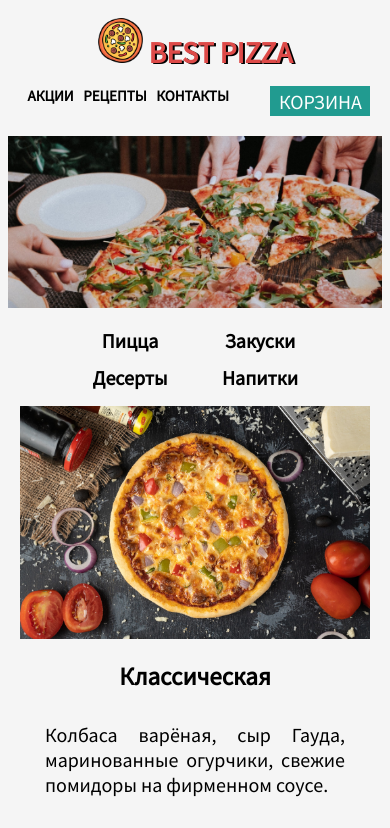
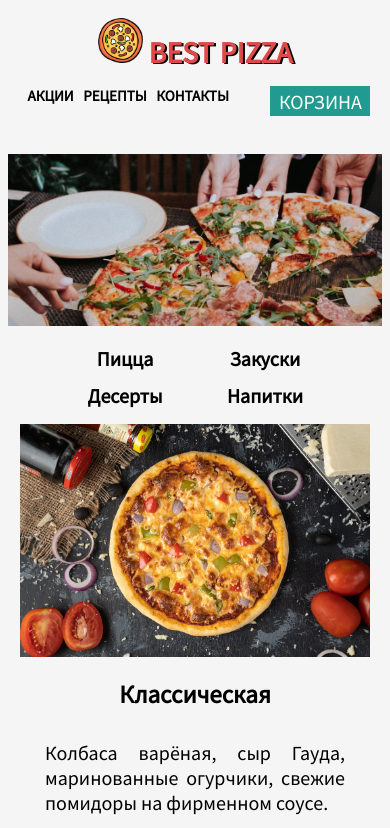
Before and after one commit to tamara-danilova2105/Delivery-Food, a React (Create React App) app: page / in a window 390 px wide. Shown: the top 828 px of the page. Built offline with nearby package versions, Linux system fonts and the light colour scheme.

Commit message:
your message

```diff
--- a/src/App.css
+++ b/src/App.css
@@ -249,7 +249,7 @@ span {
   }
 
   .btnFood {
-    width: 120px;
+    width: 130px;
     font-size: 20px;
     margin: 5px;
   }
--- a/src/HomePage.js
+++ b/src/HomePage.js
@@ -17,7 +17,7 @@ function HomePage() {
     return(
         <div>
             <div className='bannerHomePage'>
-                <img src={slides_one} width='100%' alt='BEST PIZZA'/>
+                <img className='margin' src={slides_one} width='100%' alt='BEST PIZZA'/>
             </div>
 
             <div>
```
